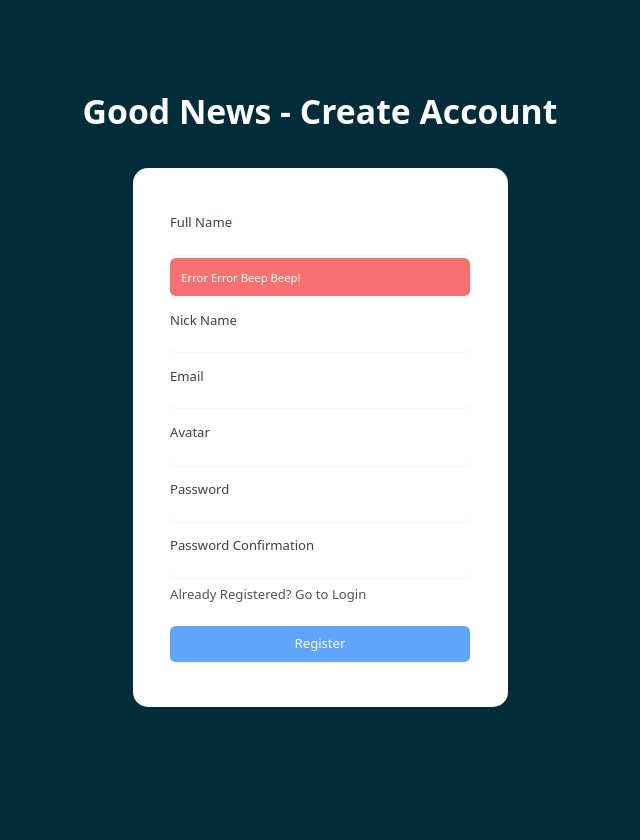
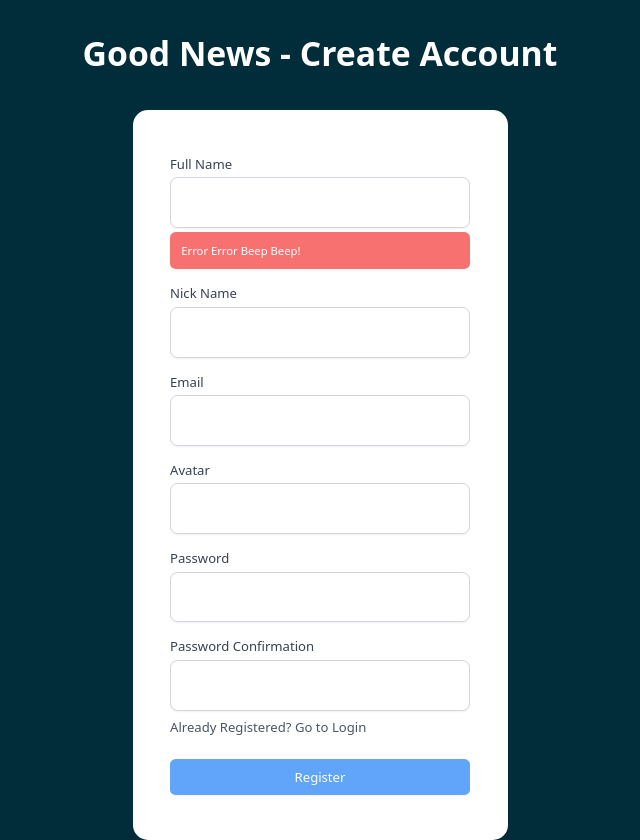
Before and after one commit to allanReyMacasaquit/almac, a SvelteKit app in the folder apps/messaging/: page /register in a window 1280 px wide. Shown: the whole page, without its empty margins (320-960 px from the left). Before the commit the page ends 800 px from the top, so only its background shows below. Built offline with nearby package versions, Linux system fonts and the light colour scheme.

Commit message:
add error routes

```diff
--- a/apps/messaging/src/routes/(auth)/login/+page.svelte
+++ b/apps/messaging/src/routes/(auth)/login/+page.svelte
@@ -1,5 +1,5 @@
-<div class="flex-it justify-center items-center h-full">
-  <div class="text-white text-4xl font-bold">Good News - Get In</div>
+<div class="flex-it justify-center items-center p-2 h-full">
+  <div class="text-white text-4xl text-center font-bold">Good News - Get In</div>
   <div class="mt-10 flex-it h-100 xs:w-100 w-full bg-white p-10 rounded-2xl">
     <div class="flex-it">
       <form class="flex-it">
@@ -12,7 +12,7 @@
                   type="email"
                   name="email"
                   id="email"
-                  class="mt-1 block w-full rounded-md border-gray-300 shadow-sm focus:border-indigo-500 focus:ring-indigo-500 sm:text-sm"
+                  class="mt-1 p-4 border rounded-lg block w-full border-gray-300 shadow-sm focus:border-indigo-500 focus:ring-indigo-500 sm:text-sm"
                 />
                 <div class="flex-it grow text-xs bg-red-400 text-white p-3 pl-3 mt-1 rounded-md">
                   Error Error Beep Beep!
@@ -26,14 +26,14 @@
                   type="password"
                   name="password"
                   id="password"
-                  class="mt-1 block w-full rounded-md border-gray-300 shadow-sm focus:border-indigo-500 focus:ring-indigo-500 sm:text-sm"
+                  class="mt-1 p-4 border rounded-lg block w-full border-gray-300 shadow-sm focus:border-indigo-500 focus:ring-indigo-500 sm:text-sm"
                 />
               </div>
             </div>
           </div>
           <div class="text-sm text-gray-600 pb-4">
             No Account Yet?{" "}
-            <a class="hover:underline" href="/"> Create a new account </a>
+            <a class="hover:underline" href="/register"> Create a new account </a>
           </div>
           <div class="flex-it py-2">
             <button
--- a/apps/messaging/src/routes/(auth)/register/+page.svelte
+++ b/apps/messaging/src/routes/(auth)/register/+page.svelte
@@ -1,5 +1,5 @@
-<div class="flex-it justify-center items-center h-full">
-  <div class="text-white text-4xl font-bold">Good News - Create Account</div>
+<div class="flex-it justify-center items-center p-2 h-full">
+  <div class="text-white text-4xl text-center font-bold mt-20">Good News - Create Account</div>
   <div class="mt-10 flex-it h-100 xs:w-100 w-full bg-white p-10 rounded-2xl">
     <div class="flex-it">
       <form class="flex-it">
@@ -14,7 +14,7 @@
                   type="text"
                   name="fullName"
                   id="fullName"
-                  class="mt-1 block w-full rounded-md border-gray-300 shadow-sm focus:border-indigo-500 focus:ring-indigo-500 sm:text-sm"
+                  class="mt-1 p-4 border rounded-lg block w-full border-gray-300 shadow-sm focus:border-indigo-500 focus:ring-indigo-500 sm:text-sm"
                 />
                 <div class="flex-it grow text-xs bg-red-400 text-white p-3 pl-3 mt-1 rounded-md">
                   Error Error Beep Beep!
@@ -22,14 +22,14 @@
               </div>
 
               <div class="flex-it py-2">
-                <label for="nickName" class="block text-sm font-medium text-gray-700">
+                <label for="username" class="block text-sm font-medium text-gray-700">
                   Nick Name
                 </label>
                 <input
                   type="text"
-                  name="nickName"
-                  id="nickName"
-                  class="mt-1 block w-full rounded-md border-gray-300 shadow-sm focus:border-indigo-500 focus:ring-indigo-500 sm:text-sm"
+                  name="username"
+                  id="username"
+                  class="mt-1 block w-full p-4 border rounded-lg border-gray-300 shadow-sm focus:border-indigo-500 focus:ring-indigo-500 sm:text-sm"
                 />
               </div>
 
@@ -39,7 +39,7 @@
                   type="text"
                   name="email"
                   id="email"
-                  class="mt-1 block w-full rounded-md border-gray-300 shadow-sm focus:border-indigo-500 focus:ring-indigo-500 sm:text-sm"
+                  class="mt-1 block w-full p-4 border rounded-lg border-gray-300 shadow-sm focus:border-indigo-500 focus:ring-indigo-500 sm:text-sm"
                 />
               </div>
 
@@ -49,7 +49,7 @@
                   type="text"
                   name="avatar"
                   id="avatar"
-                  class="mt-1 block w-full rounded-md border-gray-300 shadow-sm focus:border-indigo-500 focus:ring-indigo-500 sm:text-sm"
+                  class="mt-1 block w-full p-4 border rounded-lg border-gray-300 shadow-sm focus:border-indigo-500 focus:ring-indigo-500 sm:text-sm"
                 />
               </div>
 
@@ -61,7 +61,7 @@
                   type="password"
                   name="password"
                   id="password"
-                  class="mt-1 block w-full rounded-md border-gray-300 shadow-sm focus:border-indigo-500 focus:ring-indigo-500 sm:text-sm"
+                  class="mt-1 block w-full p-4 border rounded-lg border-gray-300 shadow-sm focus:border-indigo-500 focus:ring-indigo-500 sm:text-sm"
                 />
               </div>
 
@@ -73,14 +73,14 @@
                   type="password"
                   name="passwordConfirmation"
                   id="passwordConfirmation"
-                  class="mt-1 block w-full rounded-md border-gray-300 shadow-sm focus:border-indigo-500 focus:ring-indigo-500 sm:text-sm"
+                  class="mt-1 block w-full p-4 border rounded-lg border-gray-300 shadow-sm focus:border-indigo-500 focus:ring-indigo-500 sm:text-sm"
                 />
               </div>
             </div>
           </div>
           <div class="text-sm text-gray-600 pb-4">
             Already Registered?{" "}
-            <a class="hover:underline" href="/"> Go to Login </a>
+            <a class="hover:underline" href="/login"> Go to Login </a>
           </div>
           <div class="flex-it py-2">
             <button
--- /dev/null
+++ b/apps/messaging/src/routes/+error.svelte
@@ -0,0 +1,16 @@
+<script>
+  import { page } from "$app/stores";
+</script>
+
+<div class="flex-it justify-center items-center h-full text-white">
+  <div class="text-center">
+    <div class="text-4xl font-bold">
+      {$page.status} - {$page.error.message}
+    </div>
+    <a href="/" class="">
+      <button class="border rounded-lg p-3 mt-2 bg-blue-800 hover:bg-blue-700 transition"
+        >Go to home page</button
+      >
+    </a>
+  </div>
+</div>
```
